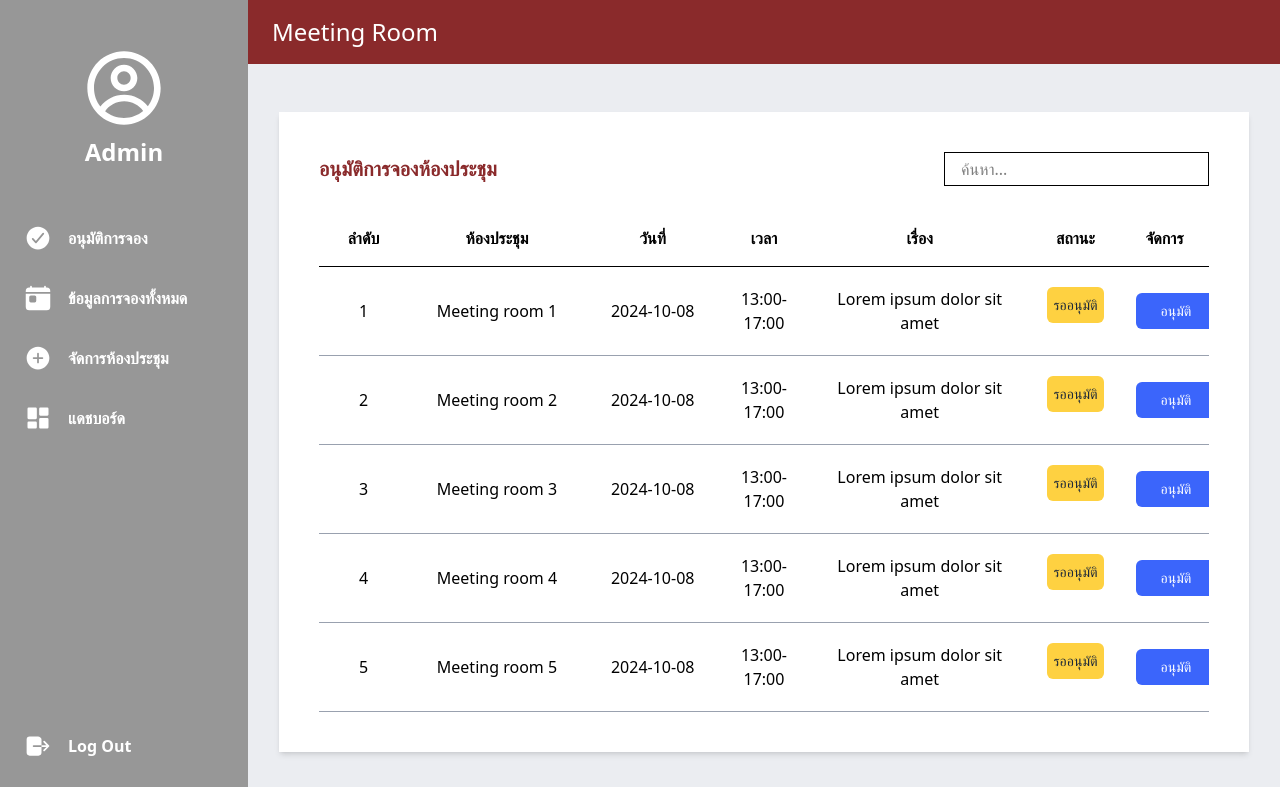
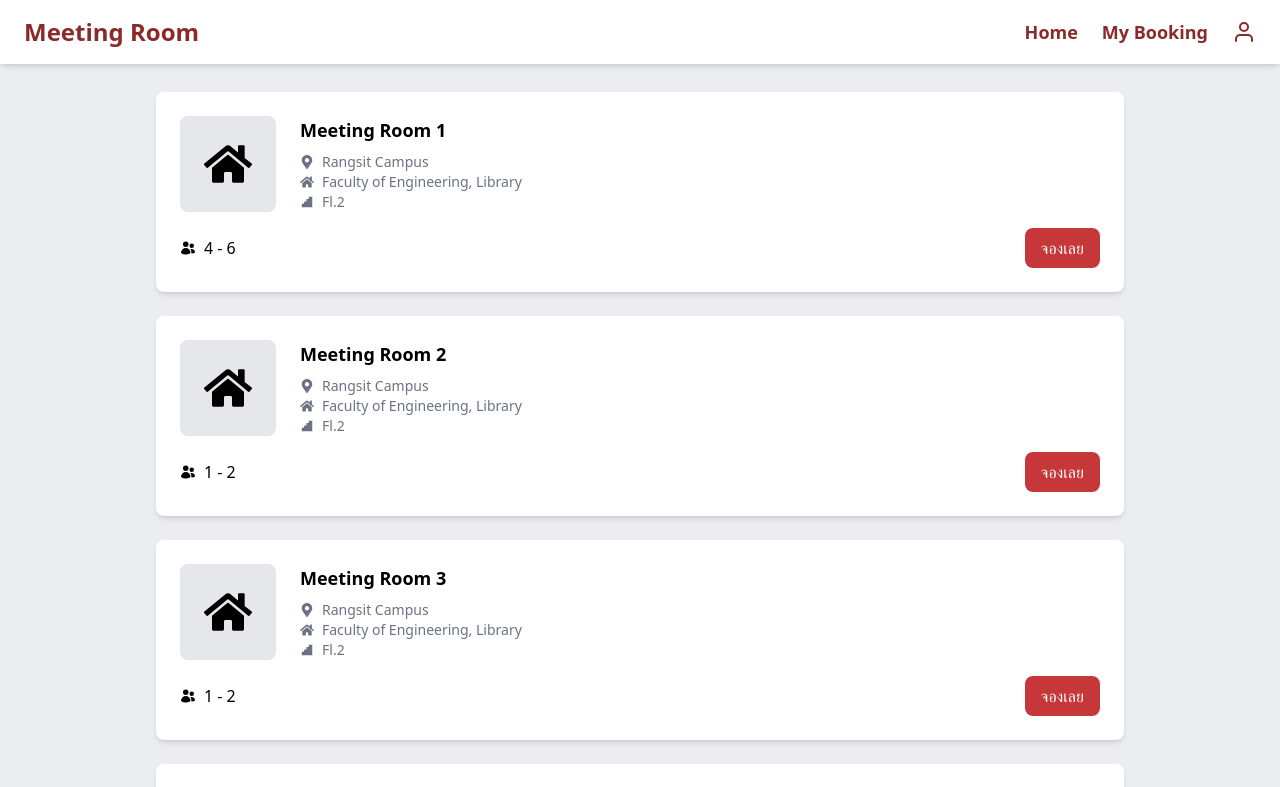
Before and after one commit to Pawinful/SF340_Front, a React (Vite) app: page / in a window 1280 px wide. Shown: the top 787 px of the page. Built offline with nearby package versions, Linux system fonts and the light colour scheme.

Commit message:
Home page and add UserLayout

```diff
--- a/src/components/pages/Home.jsx
+++ b/src/components/pages/Approve.jsx
@@ -12,7 +12,7 @@ const TABLE_ROWS = [
   { id: 8, room: "Meeting room 8", date: "2024-10-08", time: "13:00-17:00", topic: "Lorem ipsum dolor sit amet", status_: "รออนุมัติ", manage: "อนุมัติ" },
 ]
 
-const Home = () => {
+const Approve = () => {
   return (
     <>
       <div className='bg-[#EBEDF1] h-[92vh] flex justify-center items-center'>
@@ -62,4 +62,4 @@ const Home = () => {
   )
 }
 
-export default Home;
+export default Approve;
--- /dev/null
+++ b/src/components/pages/user/Home.jsx
@@ -0,0 +1,92 @@
+import React from 'react';
+import { FaMapMarkerAlt, FaHome } from 'react-icons/fa';
+import { RiStairsFill } from "react-icons/ri";
+import { HiUsers } from "react-icons/hi2";
+
+const rooms = [
+    {
+        id: 1,
+        name: 'Meeting Room 1',
+        location: 'Rangsit Campus',
+        space: 'Faculty of Engineering, Library',
+        floor: 'Fl.2',
+        capacity: '4 - 6',
+    },
+    {
+        id: 2,
+        name: 'Meeting Room 2',
+        location: 'Rangsit Campus',
+        space: 'Faculty of Engineering, Library ',
+        floor: 'Fl.2',
+        capacity: '1 - 2',
+    },
+    {
+        id: 3,
+        name: 'Meeting Room 3',
+        location: 'Rangsit Campus',
+        space: 'Faculty of Engineering, Library',
+        floor: 'Fl.2',
+        capacity: '1 - 2',
+    },
+    {
+        id: 3,
+        name: 'Meeting Room 3',
+        location: 'Rangsit Campus',
+        space: 'Faculty of Engineering, Library',
+        floor: 'Fl.2',
+        capacity: '1 - 2',
+    },
+    {
+        id: 3,
+        name: 'Meeting Room 3',
+        location: 'Rangsit Campus',
+        space: 'Faculty of Engineering, Library',
+        floor: 'Fl.2',
+        capacity: '1 - 2',
+    },
+];
+
+const RoomCard = ({ room }) => {
+    return (
+        <div className='bg-white shadow-md rounded-lg p-6 mb-6 flex flex-col gap-4'>
+            <div className='flex items-center gap-6'>
+                <div className='bg-gray-200 p-6 rounded-lg'>
+                    <FaHome className='text-grey-600 text-5xl' />
+                </div>
+                <div>
+                    <h2 className='text-lg font-semibold mb-2'>{room.name}</h2>
+                    <p className='text-sm text-gray-500 flex items-center gap-2'>
+                        <FaMapMarkerAlt /> {room.location}
+                    </p>
+                    <p className='text-sm text-gray-500 flex items-center gap-2'>
+                        <FaHome /> {room.space}
+                    </p>
+                    <p className='text-sm text-gray-500 flex items-center gap-2'>
+                        <RiStairsFill /> {room.floor}
+                    </p>
+                </div>
+            </div>
+
+            <div className='flex justify-between items-center'>
+                <div className='flex items-center gap-2 '><HiUsers /> {room.capacity} </div>
+                <button className='bg-[#C53739] text-white px-4 py-2 rounded-lg cursor-pointer hover:bg-[#8A2A2B]'>จองเลย</button>
+            </div>
+        </div>
+    )
+}
+
+const Home = () => {
+    return (
+        <>
+            <div className='bg-[#EBEDF1]'>
+                <div className='p-7 max-w-5xl mx-auto'>
+                    {rooms.map((room) => (
+                        <RoomCard key={room.id} room={room} />
+                    ))}
+                </div>
+            </div>
+        </>
+    )
+}
+
+export default Home;
--- /dev/null
+++ b/src/components/pages/user/Reserve.jsx
@@ -0,0 +1,9 @@
+import React from 'react'
+
+const Reserve = () => {
+  return (
+    <div>Reserve</div>
+  )
+}
+
+export default Reserve
--- /dev/null
+++ b/src/components/shared/UserLayout.jsx
@@ -0,0 +1,16 @@
+import React from "react";
+import { Outlet } from "react-router-dom";
+import UserNav from "./UserNav";
+
+function UserLayout() {
+  return (
+    <div className="flex flex-col min-h-screen">
+      <UserNav />
+      <div className="flex-1">
+        <Outlet />
+      </div>
+    </div>
+  )
+}
+
+export default UserLayout;
--- /dev/null
+++ b/src/components/shared/UserNav.jsx
@@ -0,0 +1,31 @@
+import React, { useState } from 'react';
+import { FiMenu, FiX, FiUser } from 'react-icons/fi';
+
+const UserNav = () => {
+  const [menuOpen, setMenuOpen] = useState(false);
+
+  return (
+    <nav className="w-full h-[8vh] bg-white flex items-center justify-between text-[#8A2A2B] px-6 sticky top-0 shadow-md">
+      <span className="text-2xl font-semibold">Meeting Room</span>
+
+      <div className="hidden md:flex items-center space-x-6 text-lg ml-auto">
+        <a href="#" className="hover:text-gray-600 font-semibold">Home</a>
+        <a href="#" className="hover:text-gray-600 font-semibold">My Booking</a>
+        <FiUser className="text-2xl cursor-pointer hover:text-gray-600" />
+      </div>
+
+      {/* Responsive */}
+      <button className="md:hidden text-2xl text-[#8A2A2B]" onClick={() => setMenuOpen(!menuOpen)}> {menuOpen ? <FiX /> : <FiMenu />} </button>
+
+      {menuOpen && (
+        <div className="absolute top-[8vh] left-0 w-full bg-white flex flex-col items-center py-4 space-y-4 md:hidden shadow-md">
+          <a href="#" className="text-lg text-[#8A2A2B] hover:text-gray-600">Home</a>
+          <a href="#" className="text-lg text-[#8A2A2B] hover:text-gray-600">My Booking</a>
+          <FiUser className="text-3xl text-[#8A2A2B] cursor-pointer hover:text-gray-600" />
+        </div>
+      )}
+    </nav>
+  )
+}
+
+export default UserNav;
```
Also changed, not shown: src/main.jsx (+26 -7 lines).
